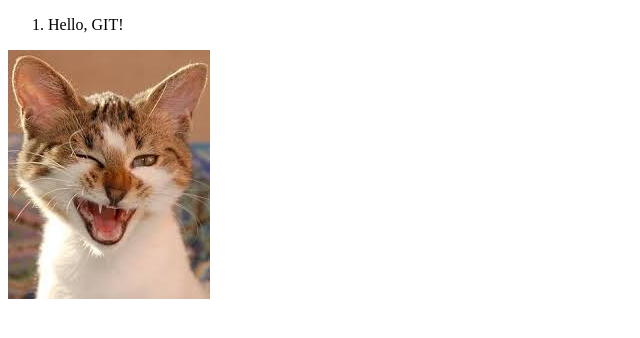
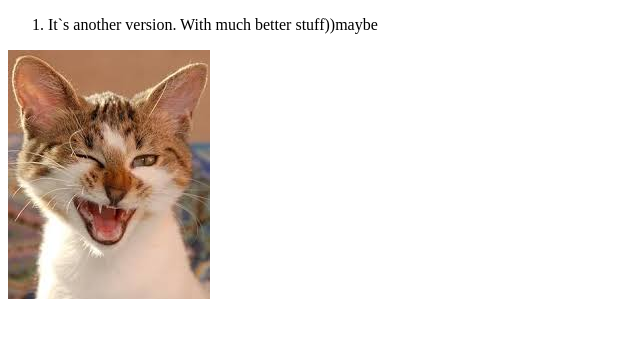
Before and after one commit to Gordion/testDict, a plain HTML site: page index.html in a window 1280 px wide. Shown: the whole page, without its empty margins (0-640 px from the left). Drawn offline with Linux system fonts and the light colour scheme.

Commit message:
Major changes.Added new line

```diff
--- a/index.html
+++ b/index.html
@@ -8,7 +8,7 @@
 </head>
 <body>
 <ol>
-	<li>Hello, GIT!</li>
+	<li>It`s another version. With much better stuff))maybe</li>
 </ol>
 <img src="images/image_cat.jpg">
 </body>
```
